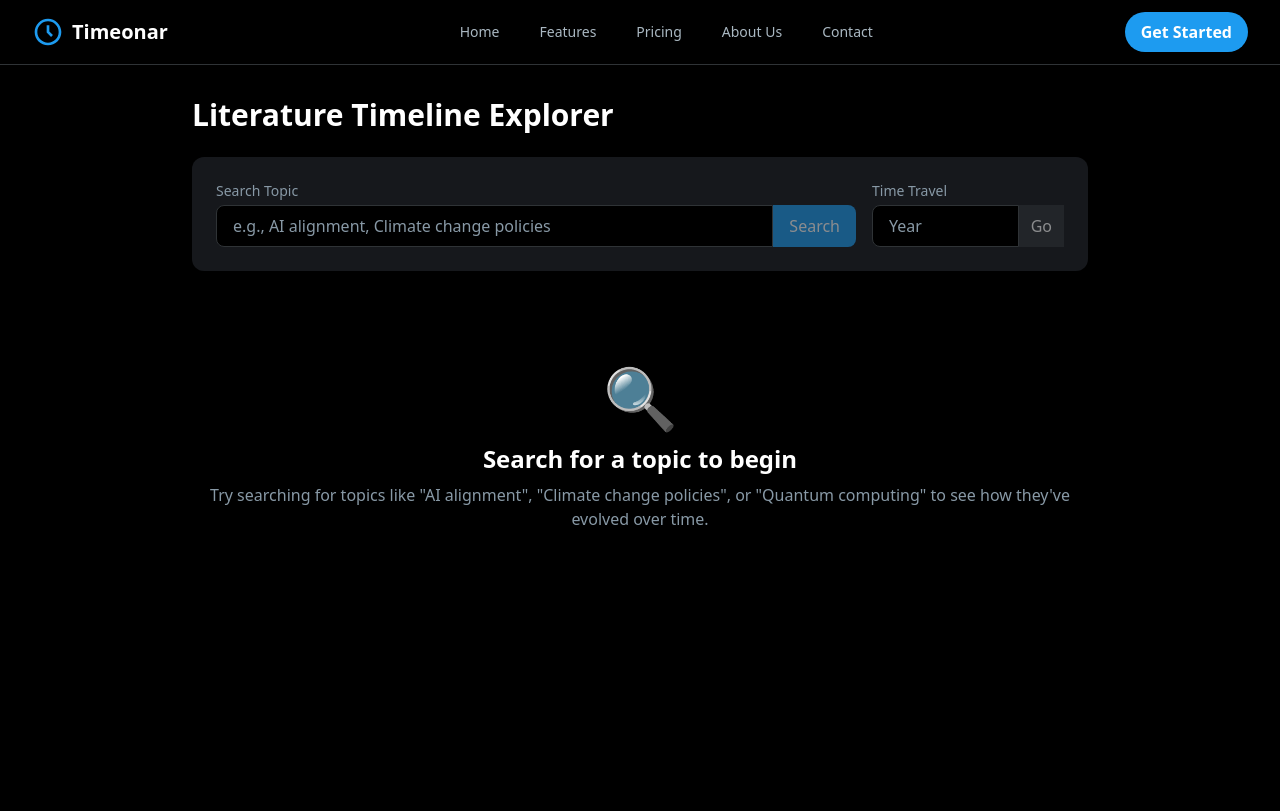
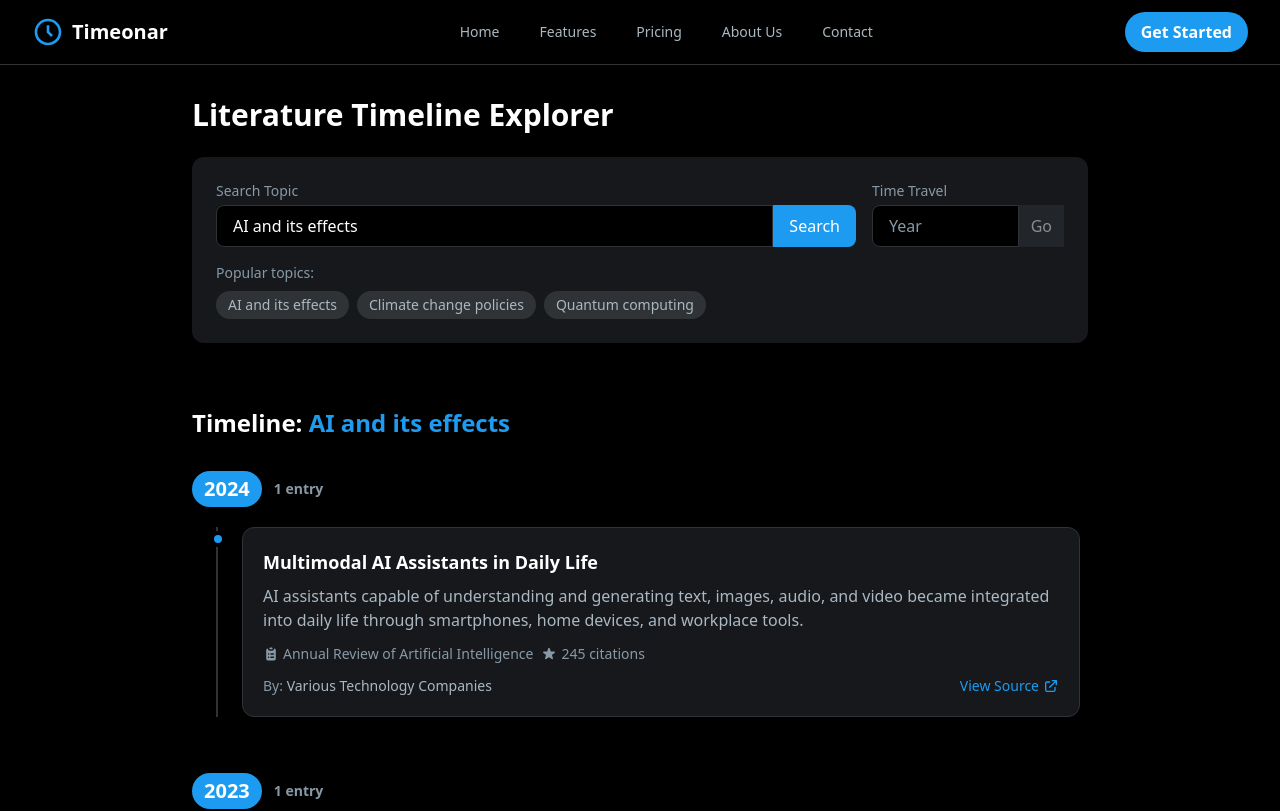
Before and after one commit to Prashant-koi/Timeonar, a React (Vite) app in the folder frontend/: page /timeonar in a window 1280 px wide. Shown: the top 811 px of the page. Built offline with nearby package versions, Linux system fonts and the light colour scheme.

Commit message:
mockdata display in /timeonar looks so cool rn

```diff
--- a/frontend/src/components/TimelineControls.tsx
+++ b/frontend/src/components/TimelineControls.tsx
@@ -1,20 +1,29 @@
-import React, { useState } from 'react';
+import React, { useState, useEffect } from 'react';
 
 interface TimelineControlsProps {
   onSearch: (topic: string) => void;
   onYearFilter: (year: number | null) => void;
   isLoading: boolean;
   selectedYear: number | null;
+  defaultTopic?: string;
 }
 
 const TimelineControls: React.FC<TimelineControlsProps> = ({
   onSearch,
   onYearFilter,
   isLoading,
-  selectedYear
+  selectedYear,
+  defaultTopic = ''
 }) => {
   const [searchInput, setSearchInput] = useState('');
   const [yearInput, setYearInput] = useState('');
+
+  // Set default topic if provided
+  useEffect(() => {
+    if (defaultTopic && !searchInput) {
+      setSearchInput(defaultTopic);
+    }
+  }, [defaultTopic]);
 
   const handleSubmit = (e: React.FormEvent) => {
     e.preventDefault();
@@ -50,7 +59,7 @@
                 type="text"
                 value={searchInput}
                 onChange={(e) => setSearchInput(e.target.value)}
-                placeholder="e.g., AI alignment, Climate change policies"
+                placeholder="e.g., AI and its effects, Climate change policies"
                 className="bg-black border border-gray-800 rounded-l-lg py-2 px-4 block w-full focus:outline-none focus:border-blue-500"
                 disabled={isLoading}
               />
@@ -127,6 +136,43 @@
           </button>
         </div>
       )}
+
+      {/* Quick topic suggestions */}
+      <div className="mt-4">
+        <p className="text-sm text-gray-400 mb-2">Popular topics:</p>
+        <div className="flex flex-wrap gap-2">
+          <button
+            onClick={() => {
+              setSearchInput("AI and its effects");
+              onSearch("AI and its effects");
+            }}
+            className="px-3 py-1 text-sm bg-gray-800 hover:bg-gray-700 rounded-full text-gray-300"
+            disabled={isLoading}
+          >
+            AI and its effects
+          </button>
+          <button
+            onClick={() => {
+              setSearchInput("Climate change policies");
+              onSearch("Climate change policies");
+            }}
+            className="px-3 py-1 text-sm bg-gray-800 hover:bg-gray-700 rounded-full text-gray-300"
+            disabled={isLoading}
+          >
+            Climate change policies
+          </button>
+          <button
+            onClick={() => {
+              setSearchInput("Quantum computing");
+              onSearch("Quantum computing");
+            }}
+            className="px-3 py-1 text-sm bg-gray-800 hover:bg-gray-700 rounded-full text-gray-300"
+            disabled={isLoading}
+          >
+            Quantum computing
+          </button>
+        </div>
+      </div>
     </div>
   );
 };
--- a/frontend/src/pages/TimeonarApp.tsx
+++ b/frontend/src/pages/TimeonarApp.tsx
@@ -1,13 +1,42 @@
-import React, { useState } from 'react';
+import React, { useState, useEffect } from 'react';
 import Navbar from '../components/Navbar';
 import Timeline from '../components/Timeline';
 import TimelineControls from '../components/TimelineControls';
+import mockAiData from '../data/ai-effects-timeline.json';
+
+interface TimelineItem {
+  id: string;
+  year: number;
+  title: string;
+  summary: string;
+  source: string;
+  url: string;
+  authors: string[];
+  citationCount: number;
+  keyInsight?: string;
+}
+
+interface TimelineData {
+  topic: string;
+  totalEntries: number;
+  timeline: TimelineItem[];
+}
 
 const TimeonarApp: React.FC = () => {
   const [topic, setTopic] = useState<string>('');
   const [isLoading, setIsLoading] = useState<boolean>(false);
-  const [timelineData, setTimelineData] = useState<any[]>([]);
+  const [timelineData, setTimelineData] = useState<TimelineItem[]>([]);
   const [selectedYear, setSelectedYear] = useState<number | null>(null);
+  const [isMockDataLoaded, setIsMockDataLoaded] = useState<boolean>(false);
+
+  // Load mock data on initial load
+  useEffect(() => {
+    if (!isMockDataLoaded) {
+      setTimelineData(mockAiData.timeline);
+      setTopic(mockAiData.topic);
+      setIsMockDataLoaded(true);
+    }
+  }, [isMockDataLoaded]);
 
   const handleSearch = async (searchTopic: string) => {
     if (!searchTopic.trim()) return;
@@ -17,13 +46,23 @@
 
     try {
       // This would be replaced with actual API call to Sonar
-      // Simulating API call with timeout
-      setTimeout(() => {
-        // Mock data
-        const mockData = generateMockTimelineData(searchTopic);
-        setTimelineData(mockData);
-        setIsLoading(false);
-      }, 2000);
+      if (searchTopic.toLowerCase() === 'ai' ||
+          searchTopic.toLowerCase() === 'ai and its effects' ||
+          searchTopic.toLowerCase() === 'artificial intelligence') {
+        // Use our mock data for these specific searches
+        setTimeout(() => {
+          setTimelineData(mockAiData.timeline);
+          setIsLoading(false);
+        }, 1000);
+      } else {
+        // Generate random data for other searches
+        // In the future, this would be an API call to the backend
+        setTimeout(() => {
+          const mockData = generateMockTimelineData(searchTopic);
+          setTimelineData(mockData);
+          setIsLoading(false);
+        }, 2000);
+      }
     } catch (error) {
       console.error("Error fetching timeline data:", error);
       setIsLoading(false);
@@ -34,13 +73,13 @@
     setSelectedYear(year);
   };
 
-  // Helper function to generate mock timeline data
-  const generateMockTimelineData = (topic: string) => {
+  // Helper function to generate mock timeline data for other topics
+  const generateMockTimelineData = (topic: string): TimelineItem[] => {
     const currentYear = new Date().getFullYear();
     const yearsBack = 30;
     const result = [];
 
-    for (let i = 0; i < 20; i++) {
+    for (let i = 0; i < 12; i++) {
       const year = currentYear - Math.floor(Math.random() * yearsBack);
       result.push({
         id: `entry-${i}`,
@@ -71,6 +110,7 @@
             onYearFilter={handleYearFilter}
             isLoading={isLoading}
             selectedYear={selectedYear}
+            defaultTopic={isMockDataLoaded ? topic : ''}
           />
 
           {isLoading ? (
@@ -87,7 +127,7 @@
               <div className="text-6xl mb-4">🔍</div>
               <h2 className="text-2xl font-bold mb-2">Search for a topic to begin</h2>
               <p className="text-gray-400">
-                Try searching for topics like "AI alignment", "Climate change policies",
+                Try searching for topics like "AI and its effects", "Climate change policies",
                 or "Quantum computing" to see how they've evolved over time.
               </p>
             </div>
```
